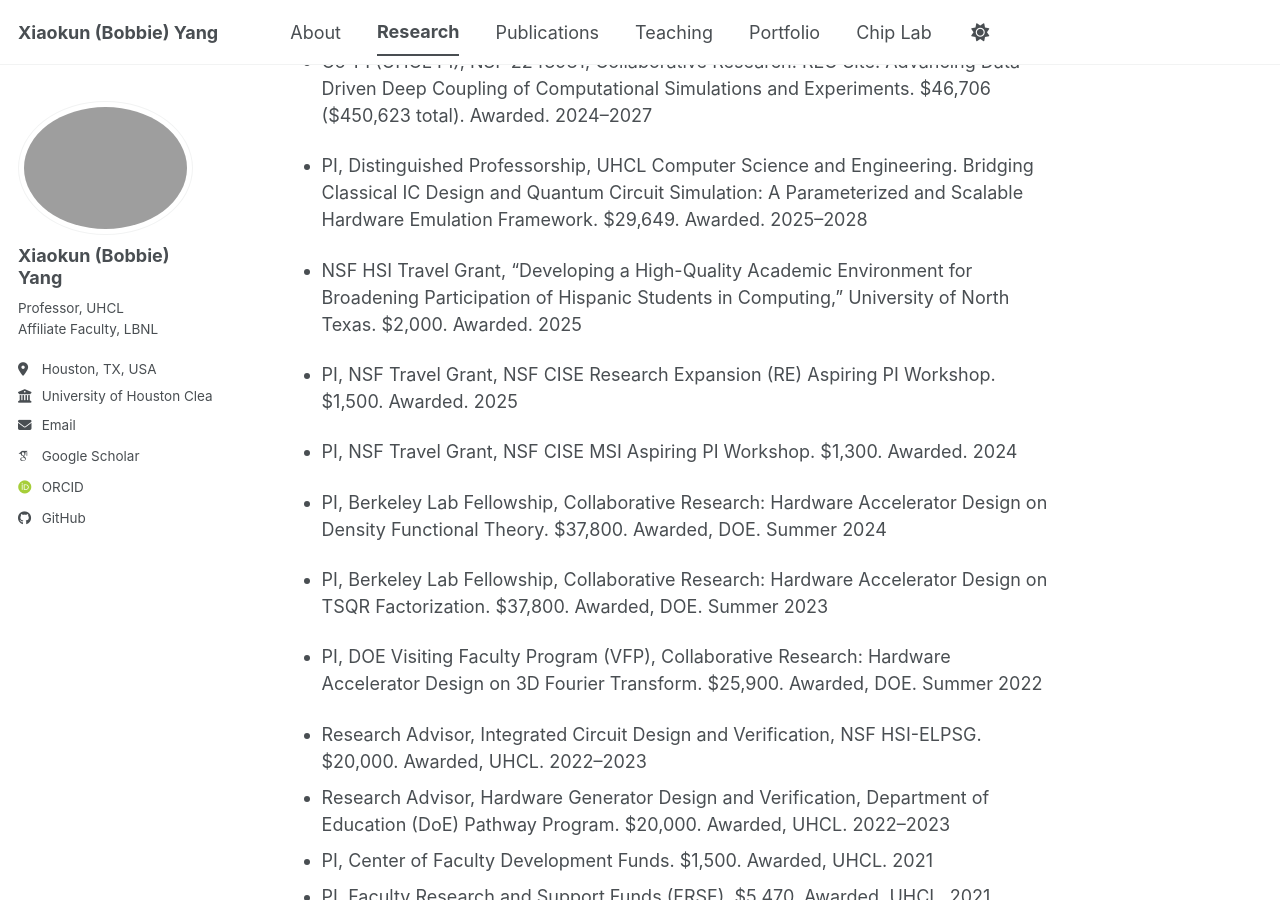
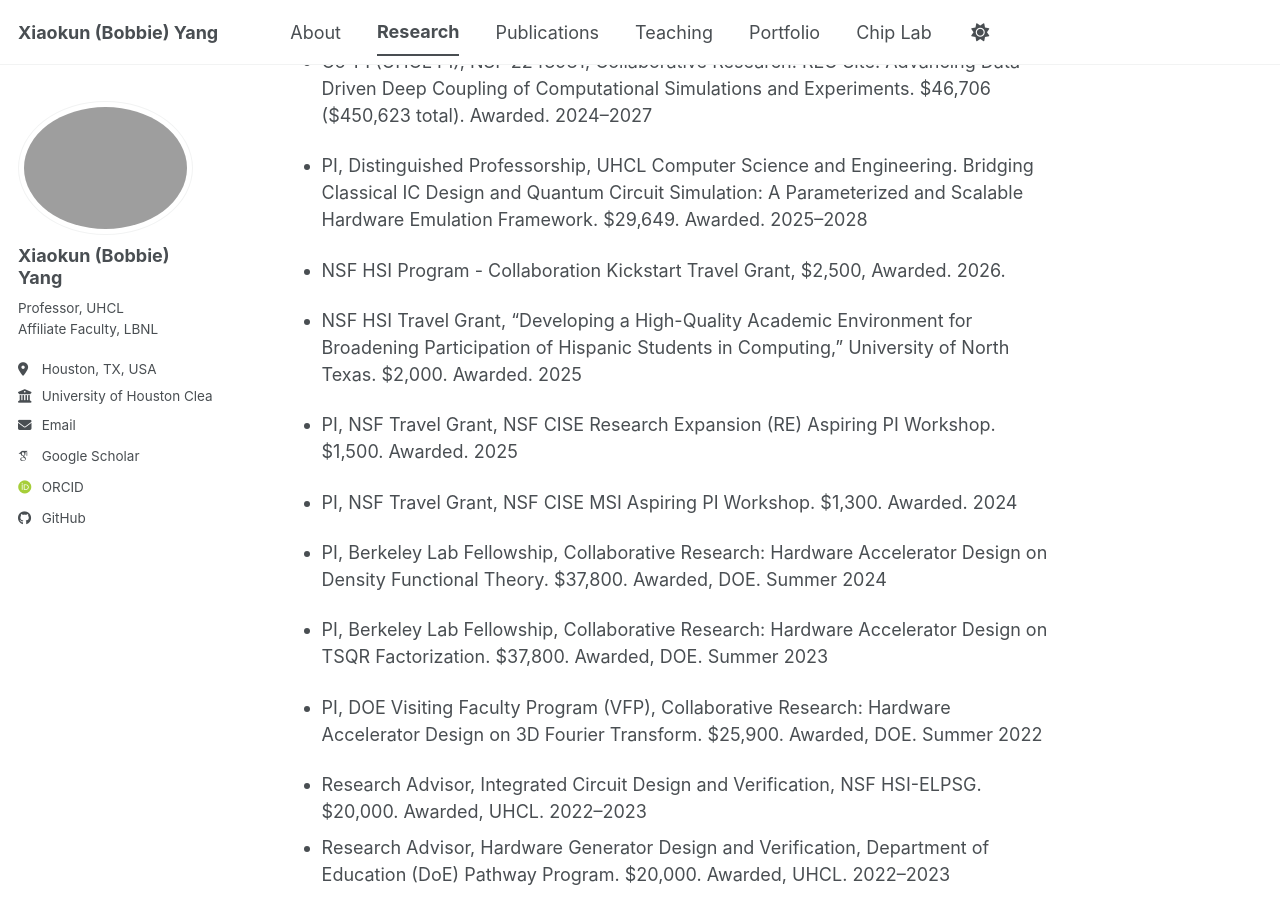
Before and after one commit to bobbieyang/bobbieyang.github.io, a Jekyll site: the page built from _pages/research.md, in a window 1280 px wide and 900 px high, scrolled down 356 px. Built offline with Jekyll 4.4.1, drawn with Linux system fonts in a browser that asks for light colours; some web fonts are replaced; a script bundle is joined from its source files by our own code; library files that are not in the unit come from our copies.

Commit message:
Update research.md

```diff
--- a/_pages/research.md
+++ b/_pages/research.md
@@ -18,6 +18,8 @@ Research Grant
 * Co-PI (UHCL PI), NSF 2243981, Collaborative Research: REU Site: Advancing Data-Driven Deep Coupling of Computational Simulations and Experiments. $46,706 ($450,623 total). Awarded. 2024–2027
 
 * PI, Distinguished Professorship, UHCL Computer Science and Engineering. Bridging Classical IC Design and Quantum Circuit Simulation: A Parameterized and Scalable Hardware Emulation Framework. $29,649. Awarded. 2025–2028
+
+* NSF HSI Program - Collaboration Kickstart Travel Grant, $2,500, Awarded. 2026.
 
 * NSF HSI Travel Grant, “Developing a High-Quality Academic Environment for Broadening Participation of Hispanic Students in Computing,” University of North Texas. $2,000. Awarded. 2025
 
```
